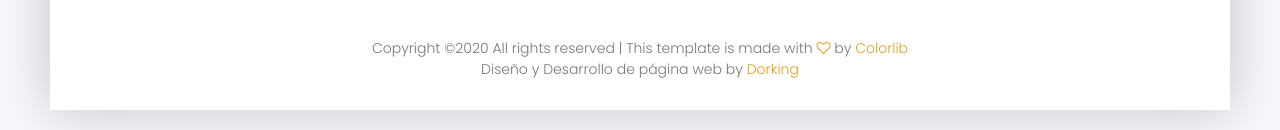
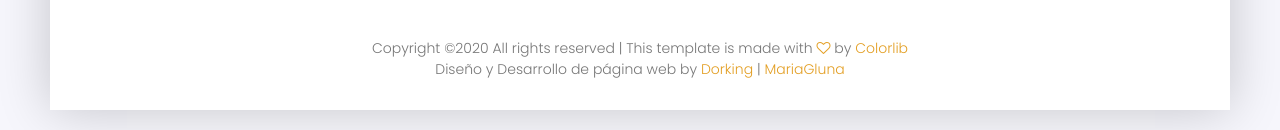
Before and after one commit to SoyDorking/kzlapreferida, a plain HTML site: page index.html in a window 1280 px wide. Shown: the part 3072-3202 px from the top of the page. Drawn offline with nearby package versions, Linux system fonts and the light colour scheme.

Commit message:
update footer kzlapreferida

```diff
--- a/index.html
+++ b/index.html
@@ -308,7 +308,7 @@ pescado es la base principal de nuestro sazón.</h6>
 								</div>
 								<div class="footer-bottom d-flex justify-content-between align-items-center flex-wrap">
 									<!-- Link back to Colorlib can't be removed. Template is licensed under CC BY 3.0. -->
-									<p class="footer-text m-0">Copyright &copy;<script>document.write(new Date().getFullYear());</script> All rights reserved | This template is made with <i class="fa fa-heart-o" aria-hidden="true"></i> by <a href="https://colorlib.com" target="_blank">Colorlib</a> <br> Diseño y Desarrollo de página web by <a href="https://www.soydorking.com/" target="_blank">Dorking</a></p>
+									<p class="footer-text m-0">Copyright &copy;<script>document.write(new Date().getFullYear());</script> All rights reserved | This template is made with <i class="fa fa-heart-o" aria-hidden="true"></i> by <a href="https://colorlib.com" target="_blank">Colorlib</a> <br> Diseño y Desarrollo de página web by <a href="https://www.soydorking.com/" target="_blank">Dorking</a> | <a href="https://mariagluna.com/" target="_blank">MariaGluna</a></p>
 									<!-- Link back to Colorlib can't be removed. Template is licensed under CC BY 3.0. -->
 								</div>
 							</div>
```
Also changed, not shown: productos.html (+1 -1 lines), ubicacion.html (+1 -1 lines).
